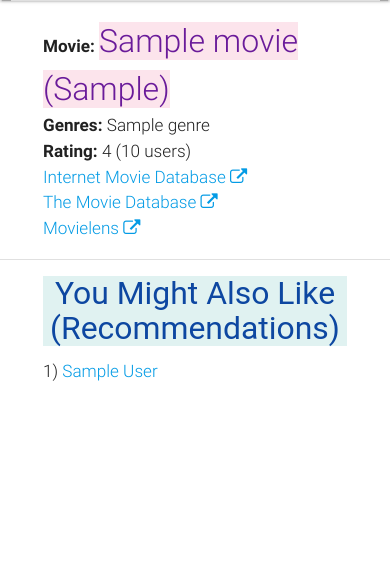
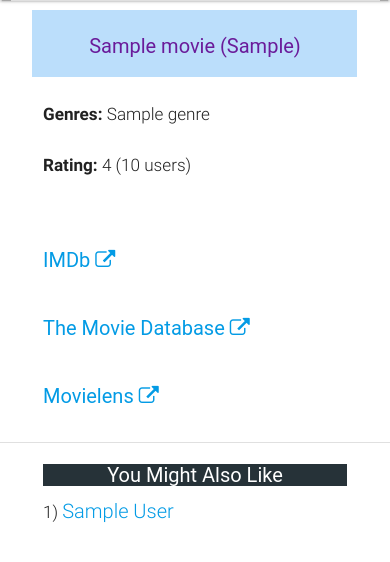
Before and after one commit to pratulyab/movie-recommender, a Django app: template recommender/templates/movie.html in a window 390 px wide. Shown: the part 56-618 px from the top of the page. Run offline with Django 3.2, Linux system fonts and the light colour scheme; tables that the repository leaves empty hold one stand-in row (values such as "Sample post"); the template is opened without the code that fills it: values that come from a table or form of the project are taken from there, most other values are stand-ins (such as "Sample title", 1, 10 or a date in 2020); parts of the project's set-up code (start-up, migrations or seed data) failed here and were passed over; some libraries are stand-ins or nearby versions; some web fonts are replaced.

Commit message:
made movie page responsive

```diff
--- a/recommender/templates/movie.html
+++ b/recommender/templates/movie.html
@@ -1,8 +1,44 @@
 {% extends 'base.html' %}
 {% block title %}{{ movie.display_name }} | Movie Recommender{% endblock %}
 
+{% block header %}
 
-{% block header %}
+<style>
+@media only screen
+and (min-width : 300px)
+and (max-width : 500px) {
+
+   h2 {
+    font-size: 20px;
+   }
+
+   h3 {
+    font-size: 20px;
+   }
+
+   a
+   {
+   	font-size: 20px;
+   }
+}
+
+    @media only screen
+    and (min-width : 500px)
+    and (max-width : 800px) {
+
+       h2 {
+        font-size: 30px;
+       }
+
+    }
+
+li{
+	margin-top:25px;
+	margin-bottom: 25px;
+}
+
+</style>
+
 <nav>
 	<div class="nav-wrapper row blue-grey darken-4">
 	<a href="/" class="brand-logo left" style="margin-left:10px;"><i class="fa fa-video-camera" aria-hidden="true"></i></a>
@@ -20,20 +56,39 @@
 
 
 {% block content %}
-<div class="row ">
-	<div class="col s10 offset-s1" id="movie-data">
+<div class="row">
+<div class="col s1 m1 l2"  style="margin-bottom:2vw;"></div>
+<div class="blue lighten-4 purple-text text-darken-3 flow-text col s10 m10 l8" style="margin-top:10px;"><h2 class="center-align">{{ movie.display_name }}</h2></span>
+</div>
+<div class="row">
+	<div class="col s10 offset-s1" class="movie-data">
 		<ul class="flow-text">
-			<li><b>Movie: </b><span class="pink lighten-5 purple-text text-darken-3" style="font-size:32px">{{ movie.display_name }}</span></li>
+			<li></li>
 			<li><b>Genres: </b>{{ movie.genres.all|join:", " }}</li>
 			<li><b>Rating: </b> {{ movie.mean_rating|floatformat }} ({{ movie.total_ratings }} users)</li>
-			<li><a target="_blank" href="{{ movie.imdb_url }}">Internet Movie Database&nbsp;<i class="fa fa-external-link" aria-hidden="true"></i></a></li>
+			<!-- <li><a target="_blank" href="{{ movie.imdb_url }}">Internet Movie Database&nbsp;<i class="fa fa-external-link" aria-hidden="true"></i></a></li>
 			<li><a target="_blank" href="{{ movie.tmdb_url }}">The Movie Database&nbsp;<i class="fa fa-external-link" aria-hidden="true"></i></a></li>
-			<li><a target="_blank" href="{{ movie.movielens_url }}">Movielens&nbsp;<i class="fa fa-external-link" aria-hidden="true"></i></a></li>
+			<li><a target="_blank" href="{{ movie.movielens_url }}">Movielens&nbsp;<i class="fa fa-external-link" aria-hidden="true"></i></a></li> -->
 		</ul>
+	</div>
+</div>
+	<div class = "row" style="margin-bottom: 4vw; margin-top: 2vw;">
+		<div class="col s10 m4 l2 offset-s1 offset-l2">
+			<h4><a target="_blank" href="{{ movie.imdb_url }}" class="center-align">IMDb&nbsp;<i class="fa fa-external-link" aria-hidden="true"></i></a></h4>
+		</div>
+
+		<div class="col s10 m4 l3 offset-s1 offset-l1">
+			<h4><a target="_blank" href="{{ movie.tmdb_url }}" class="center-align">The Movie Database&nbsp;<i class="fa fa-external-link" aria-hidden="true"></i></a></h4>
+		</div>
+
+		<div class="col s10 m4 l3 offset-s1 offset-l1">
+			<h4><a target="_blank" href="{{ movie.movielens_url }}" class="center-align">Movielens&nbsp;<i class="fa fa-external-link" aria-hidden="true"></i></a></li></h4>
+		</div>
+
 	</div>
 	<div class="col s12 divider"></div>
 	<div class="col s10 offset-s1" id="recommendations">
-		<h4 class="teal lighten-5 center blue-text text-darken-4">You Might Also Like (Recommendations)</h4>
+		<h3 class="blue-grey darken-4 center white-text text-darken-4">You Might Also Like</h3>
 		{% for recommended_movie in recommendations %}
 			<h4 class="flow-text">{{ forloop.counter }}) <a href="{{ recommended_movie.get_absolute_url }}">{{ recommended_movie.display_name}}</a></h4>
 		{% empty %}
```
